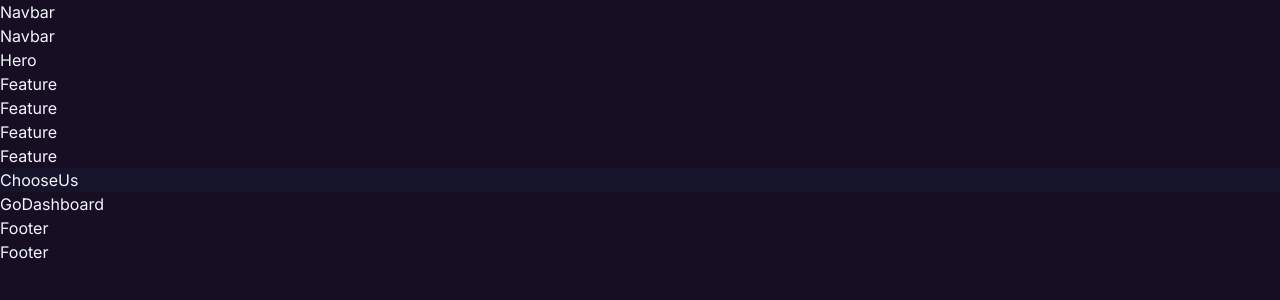
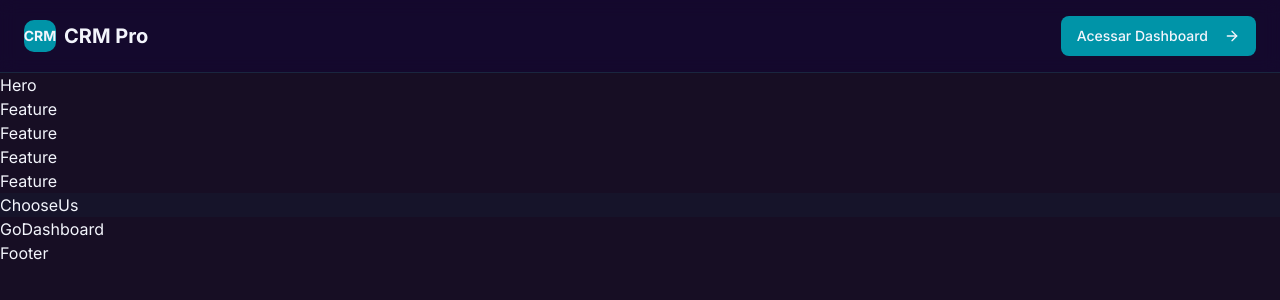
Before and after one commit to Grupo-02-Turma-Java-82/ConnectUs_CRM_Page, a React (Vite) app: page / in a window 1280 px wide. Shown: the top 300 px of the page. Built offline with nearby package versions, Linux system fonts and the light colour scheme.

Commit message:
:tada: Commit Inicial - Implementando a  Navbar

```diff
--- a/src/components/Navbar.tsx
+++ b/src/components/Navbar.tsx
@@ -1,9 +1,33 @@
-import React from 'react'
-
 export function Navbar() {
   return (
-    <div>
-      Navbar
-    </div>
-  )
+    <header className="border-b border-border bg-card/50 backdrop-blur">
+      <div className="container mx-auto px-6 py-4 flex items-center justify-between">
+        <div className="flex items-center gap-2">
+          <div className="w-8 h-8 bg-primary rounded-lg flex items-center justify-center">
+            <span className="text-primary-foreground font-bold text-sm">CRM</span>
+          </div>
+          <span className="text-xl font-bold text-foreground">CRM Pro</span>
+        </div>
+
+        <button className="inline-flex items-center justify-center gap-2 whitespace-nowrap rounded-md text-sm font-medium ring-offset-background transition-colors focus-visible:outline-none focus-visible:ring-2 focus-visible:ring-ring focus-visible:ring-offset-2 disabled:pointer-events-none disabled:opacity-50 [&_svg]:pointer-events-none [&_svg]:size-4 [&_svg]:shrink-0 text-primary-foreground h-10 px-4 py-2 bg-primary hover:bg-primary/90">
+          Acessar Dashboard
+          <svg
+            xmlns="http://www.w3.org/2000/svg"
+            width="24"
+            height="24"
+            viewBox="0 0 24 24"
+            fill="none"
+            stroke="currentColor"
+            strokeWidth="2"
+            strokeLinecap="round"
+            strokeLinejoin="round"
+            className="ml-2 h-4 w-4"
+          >
+            <path d="M5 12h14" />
+            <path d="m12 5 7 7-7 7" />
+          </svg>
+        </button>
+      </div>
+    </header>
+  );
 }
--- a/src/pages/Home.tsx
+++ b/src/pages/Home.tsx
@@ -1,19 +1,18 @@
 import { ChooseUs } from "@/components/ChooseUs";
 import { Features } from "@/components/Features";
-import { Footer } from "@/components/Footer";
 import { GoDashboard } from "@/components/GoDashboard";
 import { Hero } from "@/components/Hero";
-import { Navbar } from "@/components/Navbar";
+
 
 export function Home() {
   return (
     <div>
-      <Navbar />
+
       <Hero />
       <Features />
       <ChooseUs />
       <GoDashboard />
-      <Footer />
+
     </div>
   );
 }
```
Also changed, not shown: 1 other file (tests, documents, lock files or other folders).
